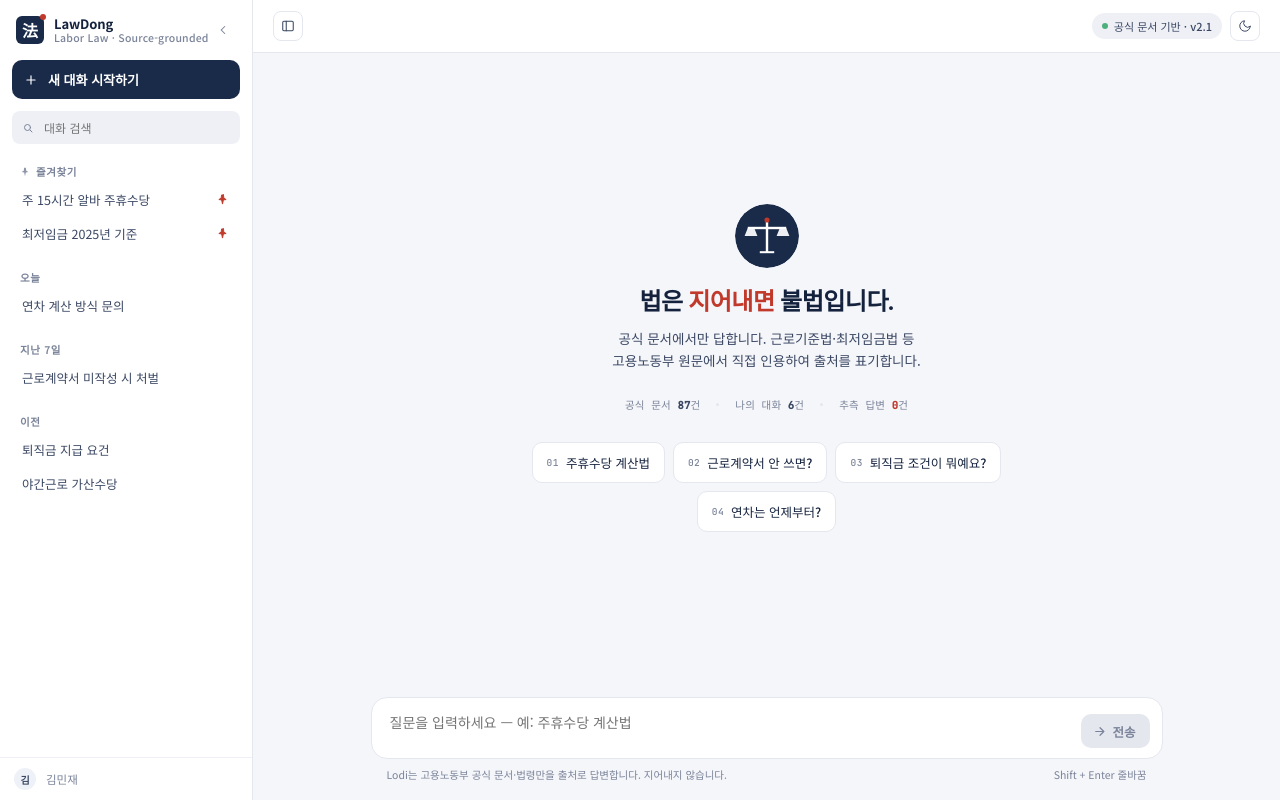
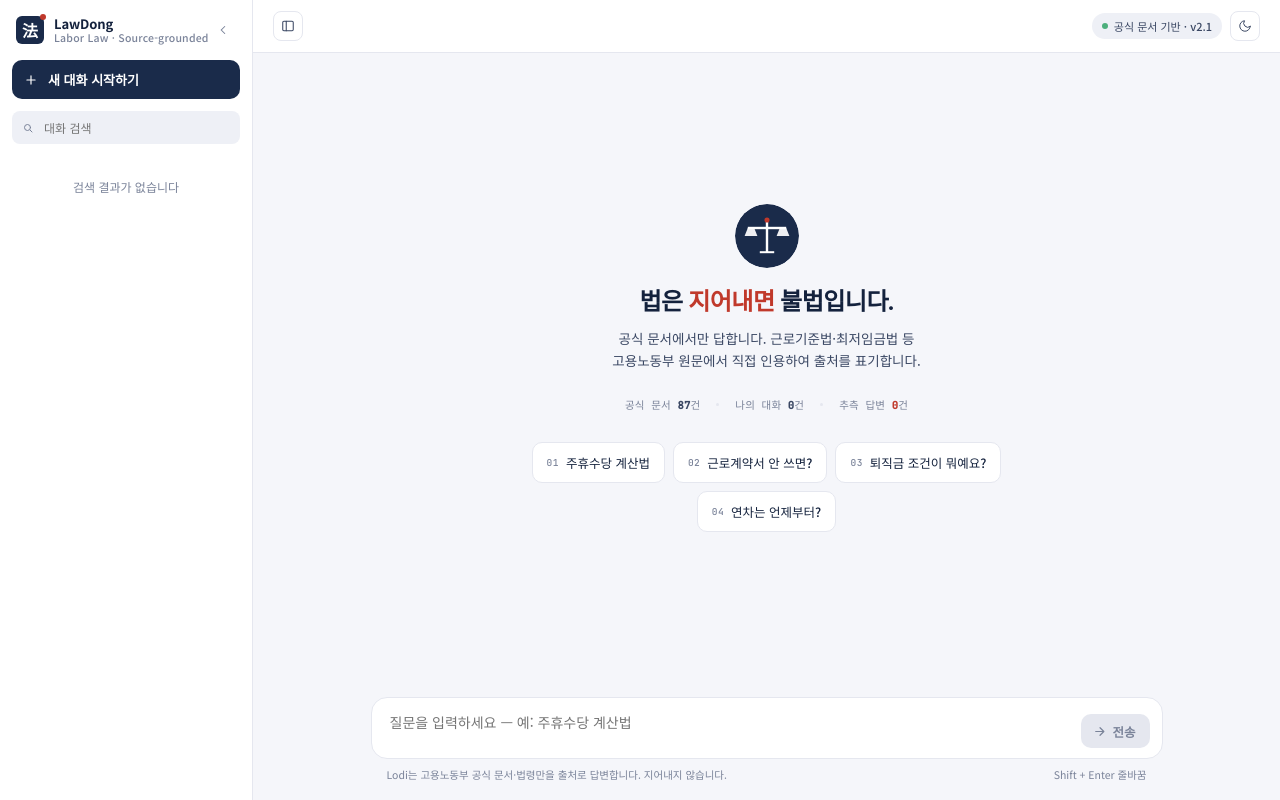
Before and after one commit to hppYW/Lodi_project, a React (Vite) app in the folder frontend/: page / in a window 1280 px wide. Built offline with nearby package versions, Linux system fonts and the light colour scheme.

Commit message:
프론트 수정

```diff
--- a/frontend/src/App.tsx
+++ b/frontend/src/App.tsx
@@ -3,7 +3,7 @@ import type { Theme, Message, Chat, AppState } from './types';
 import { Wordmark } from './mascot';
 import { Mascot } from './mascot';
 import { UserBubble, BotBubble, TypingBubble } from './components';
-import { SUGGESTED_QUESTIONS, SEED_CHATS, fmtTime, groupChatsByDate } from './data';
+import { SUGGESTED_QUESTIONS, fmtTime, groupChatsByDate } from './data';
 
 // 백엔드 API 주소 — uvicorn app.main:app --reload 로 실행
 const API_URL = 'http://localhost:8000';
@@ -19,7 +19,7 @@ function loadState(): AppState {
     }
   } catch { /* ignore */ }
   return {
-    chats: SEED_CHATS,
+    chats: [],
     activeChatId: null,
     theme: 'light',
     sidebarOpen: true,
@@ -220,17 +220,6 @@ const Sidebar: React.FC<{
         )}
       </div>
 
-      <div style={{
-        borderTop: '1px solid var(--lw-line-soft)', padding: '10px 14px',
-        display: 'flex', alignItems: 'center', gap: 10, fontSize: 11.5, color: 'var(--lw-muted)',
-      }}>
-        <div style={{
-          width: 22, height: 22, borderRadius: '50%', background: 'var(--lw-pill)',
-          display: 'flex', alignItems: 'center', justifyContent: 'center',
-          fontWeight: 600, color: 'var(--lw-ink-2)', fontSize: 10,
-        }}>김</div>
-        <span>김민재</span>
-      </div>
     </aside>
   );
 };
--- a/frontend/src/components.tsx
+++ b/frontend/src/components.tsx
@@ -59,7 +59,7 @@ export const BotBubble: React.FC<{ msg: Message }> = ({ msg }) => (
     <div style={{ flexShrink: 0, marginTop: 2 }}><Mascot size={32} /></div>
     <div style={{ flex: 1, minWidth: 0 }}>
       <div style={{ display: 'flex', alignItems: 'baseline', gap: 8, marginBottom: 6 }}>
-        <span style={{ fontSize: 12, fontWeight: 600, color: 'var(--lw-ink)' }}>Lori</span>
+        <span style={{ fontSize: 12, fontWeight: 600, color: 'var(--lw-ink)' }}>Lodi</span>
         <span style={{ fontSize: 10.5, color: 'var(--lw-muted)' }}>법률 어시스턴트 · {msg.timestamp}</span>
       </div>
       <div style={{
@@ -102,7 +102,7 @@ export const TypingBubble: React.FC<{ docs: string[] }> = ({ docs }) => (
     <div style={{ flexShrink: 0, marginTop: 2 }}><Mascot size={32} /></div>
     <div style={{ flex: 1 }}>
       <div style={{ display: 'flex', alignItems: 'baseline', gap: 8, marginBottom: 6 }}>
-        <span style={{ fontSize: 12, fontWeight: 600, color: 'var(--lw-ink)' }}>Lori</span>
+        <span style={{ fontSize: 12, fontWeight: 600, color: 'var(--lw-ink)' }}>Lodi</span>
         <span style={{ fontSize: 10.5, color: 'var(--lw-muted)' }}>공식 문서 검색 중…</span>
       </div>
       <div style={{
--- a/frontend/src/data.ts
+++ b/frontend/src/data.ts
@@ -75,7 +75,7 @@ export function findKBEntry(q: string): KBEntry {
   }
   return {
     keywords: [],
-    reply: '죄송합니다. 해당 질문에 대한 **공식 문서 근거를 찾지 못했습니다.** Lori는 추측으로 답변하지 않습니다. 질문을 좀 더 구체적으로 작성해 주시거나, 관련 키워드(예: 주휴수당, 연차, 퇴직금 등)를 포함해 주세요.',
+    reply: '죄송합니다. 해당 질문에 대한 **공식 문서 근거를 찾지 못했습니다.** Lodi는 추측으로 답변하지 않습니다. 질문을 좀 더 구체적으로 작성해 주시거나, 관련 키워드(예: 주휴수당, 연차, 퇴직금 등)를 포함해 주세요.',
     sources: [],
     searchingDocs: ['근로기준법', '최저임금법', '근로자퇴직급여 보장법'],
   };
--- a/frontend/src/mascot.tsx
+++ b/frontend/src/mascot.tsx
@@ -1,7 +1,7 @@
 import React from 'react';
 
 export const Mascot: React.FC<{ size?: number }> = ({ size = 32 }) => (
-  <svg width={size} height={size} viewBox="0 0 40 40" aria-label="Lori" role="img"
+  <svg width={size} height={size} viewBox="0 0 40 40" aria-label="Lodi" role="img"
        style={{ display: 'block', borderRadius: '50%' }}>
     <circle cx="20" cy="20" r="20" fill="#1A2B4A" />
     <rect x="19.25" y="10" width="1.5" height="20" fill="#fff" />
```
